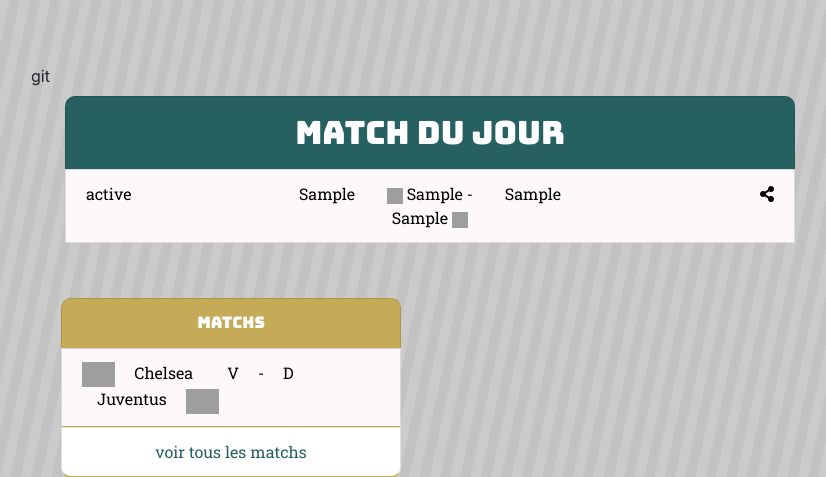
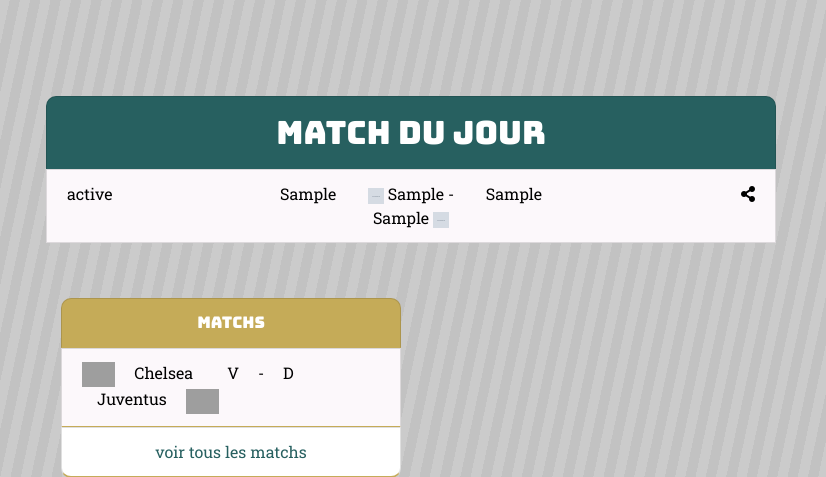
Before and after one commit to ace95450/StatYFoot, a Symfony app: template templates/front/home.html.twig in a window 1280 px wide. Shown: the part 43-520 px from the top of the page, without its empty margins (39-865 px from the left). Run offline with Twig, Linux system fonts and the light colour scheme; the template is opened without the code that fills it: most values are stand-ins (such as "Sample title", 1, 10 or a date in 2020); grey boxes marked "Sample" are stand-in pictures; some libraries are stand-ins or nearby versions; grey boxes are pictures that could not be loaded.

Commit message:
Petit Pull avant de dodo
Bonen avancé
La forme à revoir

```diff
--- a/templates/front/home.html.twig
+++ b/templates/front/home.html.twig
@@ -13,7 +13,7 @@
 {% block content %}
     <!--MAIN CONTENT ------------------------------------------------------------------------------->
     <main>
-        <div id="maincontent" class="row">git
+        <div id="maincontent" class="row">
             <div id="maincontentleft" class="col-md-8">
                 <div id="matchdirect" class="row">
                     <div id="contentmatchdirect" class="col-12">
@@ -27,11 +27,13 @@
                                         <div  class="col-md-4 col-5 text-right">
                                             <span>{{ daymatch.homeTeam }}</span>
                                         </div>
+                                        {% for team in teams %}
                                         <div  class="col-2 text-center justify-content-center">
-                                            <img src="https://www.api-football.com/public/teams/85.png" height="16" width="16">
+                                            <img src="{{ team.logo }}" height="16" width="16">
                                             {{ daymatch.goalsHomeTeam }} - {{ daymatch.goalsAwayTeam }}
-                                            <img src="https://www.api-football.com/public/teams/529.svg" height="16" width="16">
+                                            <img src="{{ team.logo }}" height="16" width="16">
                                         </div>
+                                        {% endfor %}
                                         <div  class="col-md-4 col-5 text-left">
                                             <span>{{ daymatch.awayTeam }}</span>
                                         </div>
```
Also changed, not shown: src/Controller/FrontController.php (+11 -16 lines).
